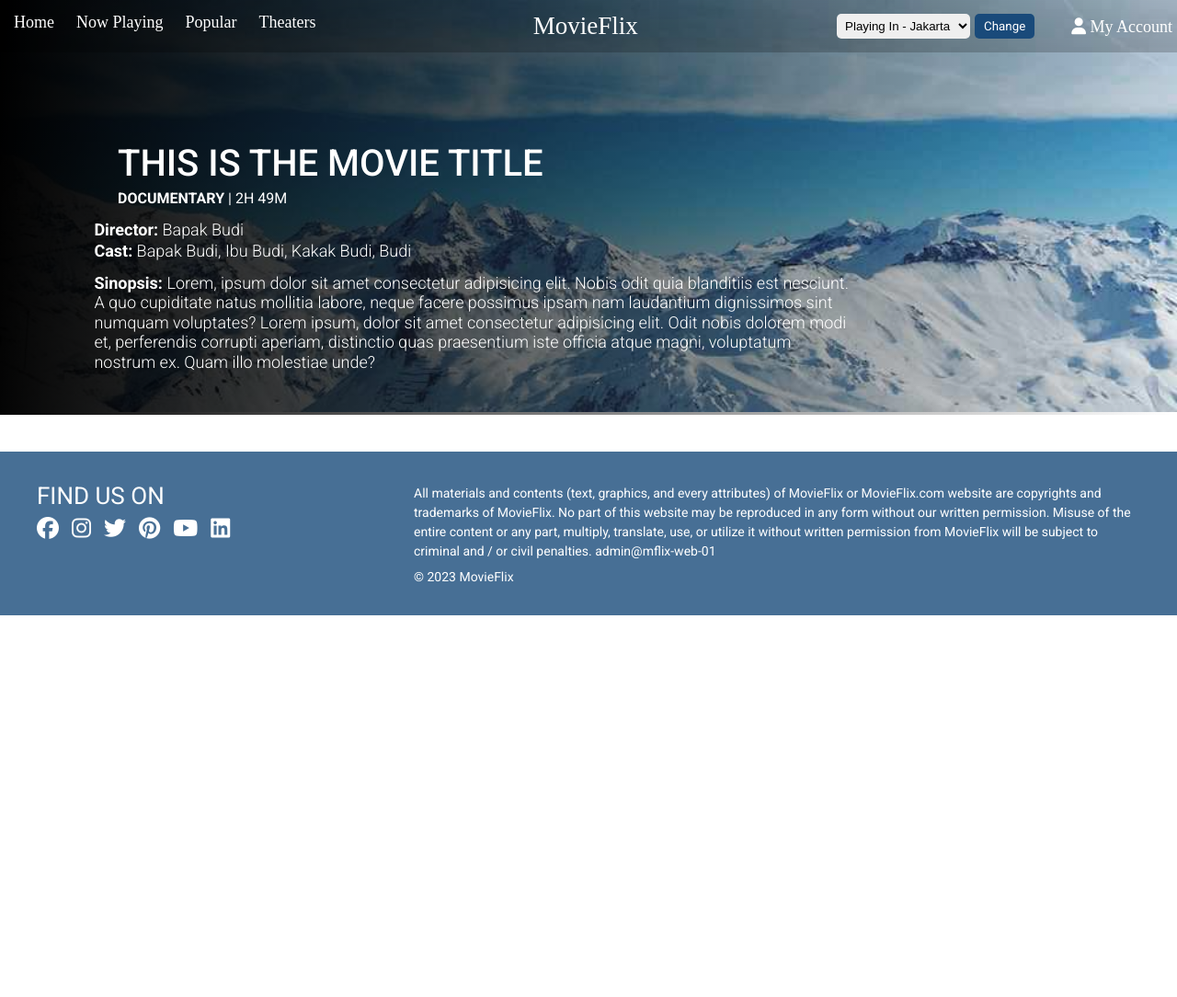
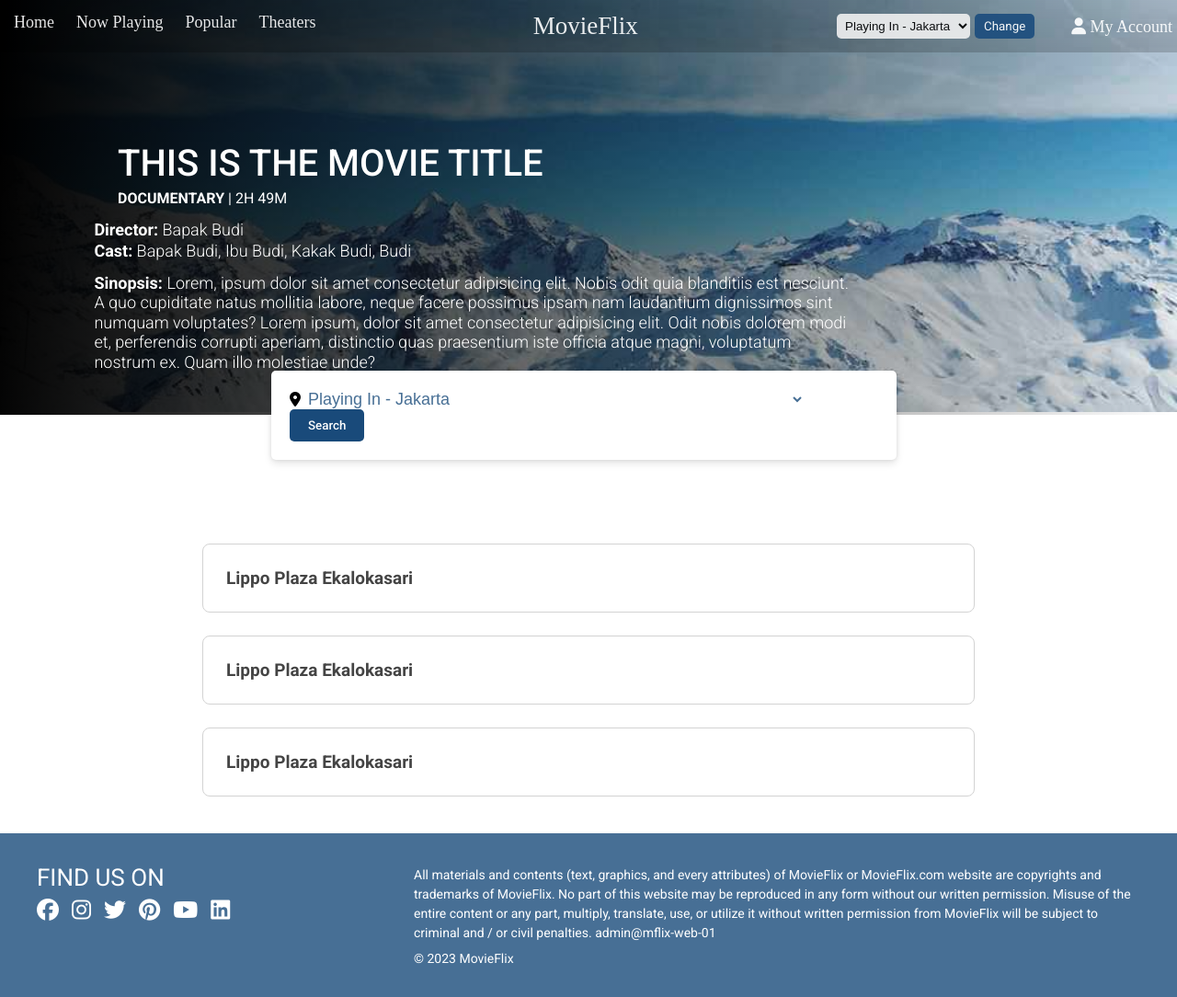
Before and after one commit to ridwanpratama/movieflix, a PHP site: page /kuliah/pages/movie-detail.php in a window 1280 px wide. Shown: the whole page at 92% size. Before the commit the page ends 669 px from the top, so only its background shows below. Run offline with PHP 8.4, Linux system fonts and the light colour scheme; some libraries are stand-ins or nearby versions.

Commit message:
movie detail

```diff
--- a/assets/css/style.css
+++ b/assets/css/style.css
@@ -5,8 +5,15 @@
   --color-white: #fff;
 }
 
-
-p, span, h1, h2, h3, h4, h5, h6, button {
+p,
+span,
+h1,
+h2,
+h3,
+h4,
+h5,
+h6,
+button {
   font-family: "Roboto", sans-serif;
 }
 
@@ -49,7 +56,11 @@ body {
 header {
   display: flex;
   justify-content: space-between;
-    background: linear-gradient(to bottom, rgba(0, 0, 0, 0.1), rgba(0, 0, 0, 0.2));
+  background: linear-gradient(
+    to bottom,
+    rgba(0, 0, 0, 0.1),
+    rgba(0, 0, 0, 0.2)
+  );
   width: 100%;
   color: var(--color-white);
   overflow: hidden;
@@ -313,7 +324,7 @@ main {
 /* Movie list end */
 
 footer {
-    margin-top: 10px;
+  margin-top: 25px;
   background-color: var(--color-secondary);
   color: #fff;
   padding: 20px 0;
@@ -352,3 +363,64 @@ footer p {
 .copyright {
   margin-top: 10px;
 }
+
+.select-address {
+  width: 85%;
+  background-color: white;
+  border: none;
+  font-size: 18px;
+  color: var(--color-secondary);
+}
+
+/* Accordion Theater */
+.card-body {
+  width: 70%;
+  margin: 0 auto;
+}
+
+.accordion {
+  background-color: var(--color-white);
+  color: #444;
+  cursor: pointer;
+  padding: 25px;
+  width: 100%;
+  text-align: left;
+  border-radius: 8px;
+  outline: none;
+  transition: 0.5s;
+  margin: 0 auto;
+  margin-top: 25px;
+  font-size: 19px;
+  font-weight: 700;
+  border: 1px solid lightgray;
+}
+
+.active,
+.accordion:hover {
+  background-color: #f3f3f3;
+}
+
+.panel {
+  padding: 4px 18px;
+  background-color: #fafafa;
+  color: #194a7a;
+  display: none;
+  overflow: hidden;
+  margin-top: 0;
+  border-radius: 0 0 8px 8px;
+  border: 1px solid lightgray;
+}
+
+.panel .type h2{
+    margin-top: 15px;
+
+}
+
+.schedule button {
+    padding: 4px 6px;
+    margin-top: 10px;
+    margin-bottom: 15px;
+    margin-right: 5px;
+}
+
+/* End Accordion Theater */
--- a/assets/js/script.js
+++ b/assets/js/script.js
@@ -1,5 +1,9 @@
+document.addEventListener("DOMContentLoaded", function() {
+    showSlides();
+    initAccordion();
+});
+
 let slideIndex = 0;
-showSlides();
 
 function showSlides() {
     let i;
@@ -26,3 +30,23 @@ window.addEventListener('scroll', function () {
         header.style.background = 'linear-gradient(to bottom, rgba(0, 0, 0, 0.1), rgba(0, 0, 0, 0.2))';
     }
 });
+
+function initAccordion() {
+    const acc = document.getElementsByClassName("accordion");
+    let i;
+
+    for (i = 0; i < acc.length; i++) {
+        acc[i].addEventListener("click", function () {
+            this.classList.toggle("active");
+
+            let panel = this.nextElementSibling;
+            if (panel.style.display === "block") {
+                panel.style.display = "none";
+                this.style.borderRadius = "8px";
+            } else {
+                panel.style.display = "block";
+                this.style.borderRadius = "8px 8px 0 0";
+            }
+        });
+    }
+}
--- a/pages/movie-detail.php
+++ b/pages/movie-detail.php
@@ -3,11 +3,11 @@
 <html lang="en">
 
 <head>
-    <?php include '../includes/head.php';?>
+    <?php include '../includes/head.php'; ?>
 </head>
 
 <body>
-<header>
+    <header>
         <nav class="nav-wrapper">
             <ul class="nav-list">
                 <li class="nav-item">Home</li>
@@ -51,15 +51,60 @@
         </div>
     </div>
 
-    <!-- <section class="main-search">
+
+    <section class="main-search">
         <div class="main-search-wrapper">
-            <input type="text" class="main-search-input" placeholder="Search Movie, Cinema, City...">
+            <i class="fa fa-map-marker" style="color: black;"></i>
+            <select name="" id="" class="select-address">
+                <option value="">Playing In - Jakarta</option>
+            </select>
             <button class="main-search-button">Search</button>
         </div>
-    </section> -->
+    </section>
 
     <main class="container">
+        <div class="card">
+            <div class="card-body">
+                <div class="schedule-wrapper">
+                    <button class="accordion">Lippo Plaza Ekalokasari</button>
+                    <div class="panel">
+                        <div class="type">
+                            <h2>REGULAR 3D RP 35,00</h2>
+                        </div>
+                        <div class="schedule">
+                            <button>11:45</button>
+                            <button>13:00</button>
+                        </div>
+                    </div>
+                </div>
 
+                <div class="schedule-wrapper">
+                    <button class="accordion">Lippo Plaza Ekalokasari</button>
+                    <div class="panel">
+                        <div class="type">
+                            <h2>REGULAR 3D RP 35,00</h2>
+                        </div>
+                        <div class="schedule">
+                            <button>11:45</button>
+                            <button>13:00</button>
+                        </div>
+                    </div>
+                </div>
+
+                <div class="schedule-wrapper">
+                    <button class="accordion">Lippo Plaza Ekalokasari</button>
+                    <div class="panel">
+                        <div class="type">
+                            <h2>REGULAR 3D RP 35,00</h2>
+                        </div>
+                        <div class="schedule">
+                            <button>11:45</button>
+                            <button>13:00</button>
+                        </div>
+                    </div>
+                </div>
+            </div>
+        </div>
     </main>
 
     <?php include '../includes/footer.php'; ?>
```
Lines whose indentation alone changed are shown as unchanged.
